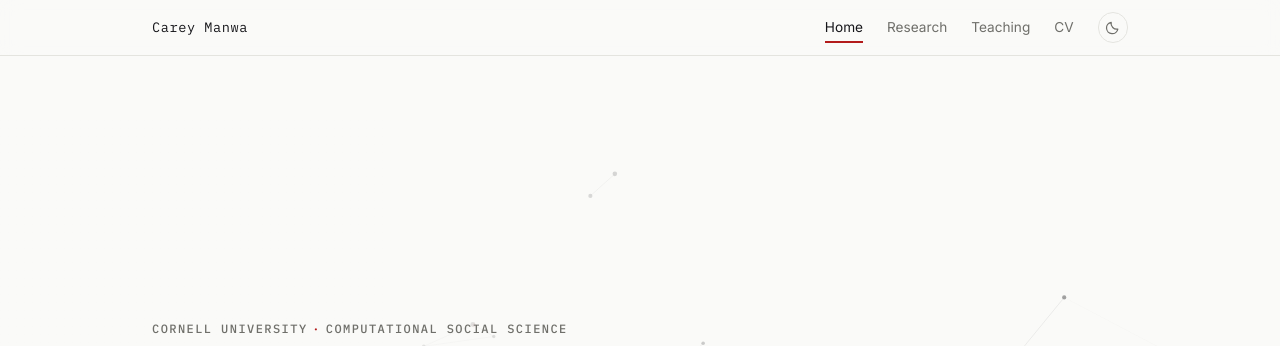
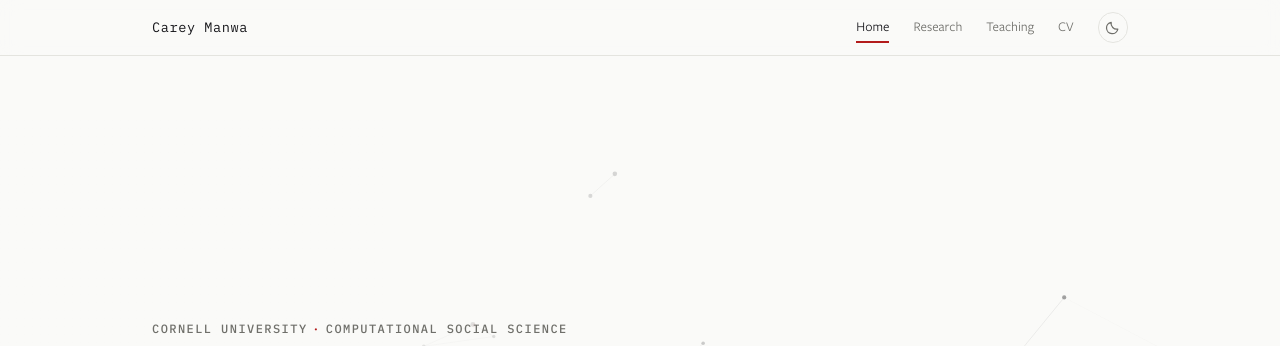
Before and after one commit to okalmanwa/PersonalWebsite, an Astro site: page / in a window 1280 px wide. Shown: the top 346 px of the page. Built offline with nearby package versions, Linux system fonts and the light colour scheme; Astro itself is replaced by a stand-in of ours.

Commit message:
Use Freight Sans Pro for body text, matching NEUDC site

```diff
--- a/src/layouts/BaseLayout.astro
+++ b/src/layouts/BaseLayout.astro
@@ -1,6 +1,5 @@
 ---
 import '@fontsource-variable/newsreader';
-import '@fontsource-variable/inter';
 import '@fontsource/ibm-plex-mono/400.css';
 import '@fontsource/ibm-plex-mono/500.css';
 import '../styles/global.css';
--- a/src/styles/global.css
+++ b/src/styles/global.css
@@ -2,6 +2,39 @@
    careymanwa.com · token system & global styles
    "Research as a living system."
    ============================================================ */
+
+/* ---------- Freight Sans Pro (body, matches NEUDC / Cornell brand) ---------- */
+@font-face {
+  font-family: 'Freight Sans Pro';
+  src: url('/fonts/FreightSansProBook-Regular.woff2') format('woff2');
+  font-weight: 400;
+  font-style: normal;
+  font-display: swap;
+}
+
+@font-face {
+  font-family: 'Freight Sans Pro';
+  src: url('/fonts/FreightSansProBook-Italic.woff2') format('woff2');
+  font-weight: 400;
+  font-style: italic;
+  font-display: swap;
+}
+
+@font-face {
+  font-family: 'Freight Sans Pro';
+  src: url('/fonts/FreightSansProSemibold-Regular.woff2') format('woff2');
+  font-weight: 600;
+  font-style: normal;
+  font-display: swap;
+}
+
+@font-face {
+  font-family: 'Freight Sans Pro';
+  src: url('/fonts/FreightSansProBold-Regular.woff2') format('woff2');
+  font-weight: 700;
+  font-style: normal;
+  font-display: swap;
+}
 
 /* ---------- tokens ---------- */
 :root {
@@ -17,7 +50,7 @@
 
   /* type */
   --font-display: 'Newsreader Variable', 'Newsreader', Georgia, 'Times New Roman', serif;
-  --font-body: 'Inter Variable', 'Inter', system-ui, -apple-system, sans-serif;
+  --font-body: 'Freight Sans Pro', 'Avenir Next', 'Segoe UI', system-ui, sans-serif;
   --font-mono: 'IBM Plex Mono', ui-monospace, 'SF Mono', Menlo, monospace;
 
   /* scale (1.25 ratio off a 17px base) */
```
Also changed, not shown: public/fonts/FreightSansProBold-Regular.woff2 (added), public/fonts/FreightSansProBook-Italic.woff2 (added), public/fonts/FreightSansProBook-Regular.woff2 (added), public/fonts/FreightSansProSemibold-Regular.woff2 (added).
